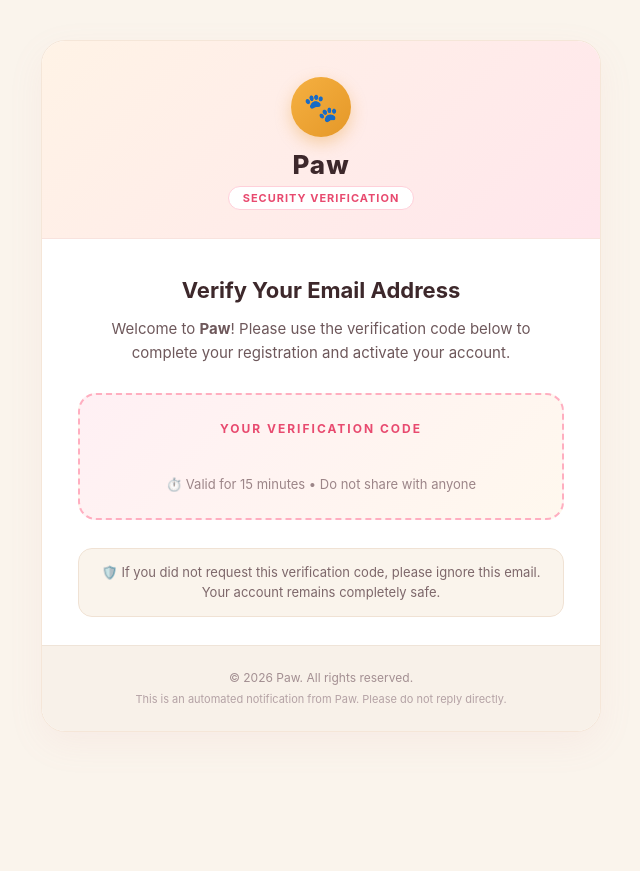
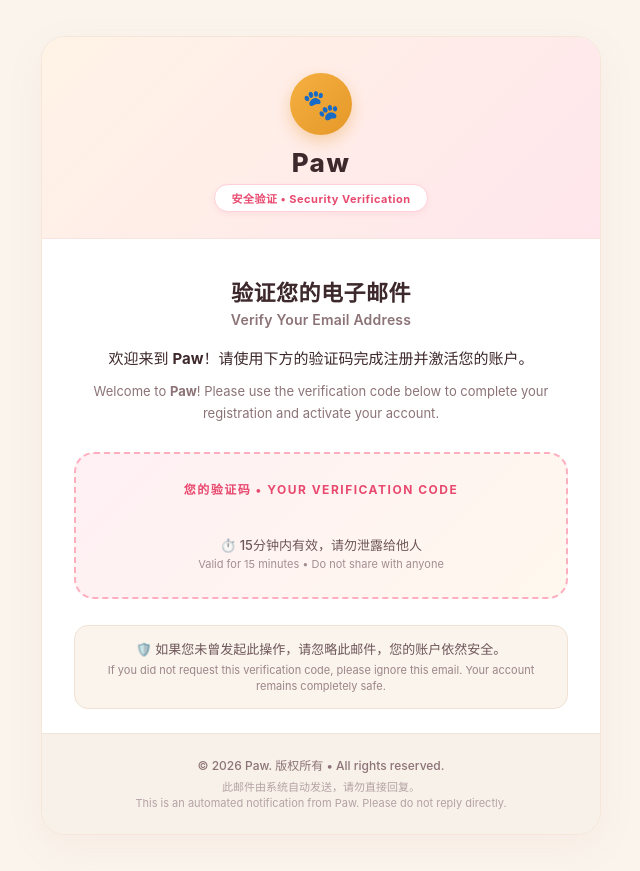
Before and after one commit to MohammadFahad1/Cammuac---Cat-Paw-Destiny, a Django app: template templates/otp_template.html in a window 1280 px wide. Shown: the whole page, without its empty margins (319-959 px from the left). Before the commit the page ends 732 px from the top, so only its background shows below. Run offline with Django 5.2, Linux system fonts and the light colour scheme; the template is opened without the code that fills it, so the values that code supplies are empty; parts of the project's set-up code (start-up, migrations or seed data) failed here and were passed over.

Commit message:
Email templated updated with chinese language

```diff
--- a/templates/otp_template.html
+++ b/templates/otp_template.html
@@ -1,10 +1,10 @@
 {% load static %}
 <!DOCTYPE html>
-<html lang="en">
+<html lang="zh-Hans">
 <head>
     <meta charset="utf-8">
     <meta name="viewport" content="width=device-width, initial-scale=1.0">
-    <title>Verify Your Email - Paw</title>
+    <title>验证码 Verification Code - Paw</title>
     <!--[if mso]>
     <style type="text/css">
         body, table, td {font-family: Arial, Helvetica, sans-serif !important;}
@@ -19,13 +19,13 @@
             padding: 0 !important;
             width: 100% !important;
             background-color: #FAF4EC;
-            font-family: -apple-system, BlinkMacSystemFont, 'Segoe UI', Roboto, Helvetica, Arial, sans-serif;
+            font-family: -apple-system, BlinkMacSystemFont, 'PingFang SC', 'Hiragino Sans GB', 'Microsoft YaHei', 'Segoe UI', Roboto, Helvetica, Arial, sans-serif;
             color: #3D282B;
         }
     </style>
 </head>
-<body style="margin: 0 !important; padding: 0 !important; background-color: #FAF4EC; font-family: -apple-system, BlinkMacSystemFont, 'Segoe UI', Roboto, Helvetica, Arial, sans-serif; color: #3D282B;">
-    <table border="0" cellpadding="0" cellspacing="0" width="100%" style="background-color: #FAF4EC; padding: 40px 15px;">
+<body style="margin: 0 !important; padding: 0 !important; background-color: #FAF4EC; font-family: -apple-system, BlinkMacSystemFont, 'PingFang SC', 'Hiragino Sans GB', 'Microsoft YaHei', 'Segoe UI', Roboto, Helvetica, Arial, sans-serif; color: #3D282B;">
+    <table border="0" cellpadding="0" cellspacing="0" width="100%" style="background-color: #FAF4EC; padding: 36px 12px;">
         <tr>
             <td align="center">
                 <!-- Main Container -->
@@ -33,78 +33,116 @@
 
                     <!-- Header with Warm Peach-Pink Gradient -->
                     <tr>
-                        <td align="center" style="background: linear-gradient(135deg, #FFF3E6 0%, #FFE6EC 100%); padding: 36px 24px 28px 24px; text-align: center; border-bottom: 1px solid #F8E3DE;">
+                        <td align="center" style="background: linear-gradient(135deg, #FFF3E6 0%, #FFE6EC 100%); padding: 36px 24px 26px 24px; text-align: center; border-bottom: 1px solid #F8E3DE;">
                             <!-- Circular Golden Paw Badge -->
                             <table border="0" cellpadding="0" cellspacing="0" style="margin: 0 auto 12px auto;">
                                 <tr>
-                                    <td align="center" style="width: 60px; height: 60px; background: linear-gradient(135deg, #F5B041 0%, #E59828 100%); border-radius: 50%; box-shadow: 0 6px 16px rgba(229, 152, 40, 0.35); text-align: center; vertical-align: middle; font-size: 28px; line-height: 60px;">
+                                    <td align="center" style="width: 62px; height: 62px; background: linear-gradient(135deg, #F5B041 0%, #E59828 100%); border-radius: 50%; box-shadow: 0 6px 16px rgba(229, 152, 40, 0.35); text-align: center; vertical-align: middle; font-size: 30px; line-height: 62px;">
                                         🐾
                                     </td>
                                 </tr>
                             </table>
 
                             <!-- Project Brand Name -->
-                            <h2 style="font-size: 26px; font-weight: 800; color: #3D282B; letter-spacing: 1px; margin: 0 0 6px 0;">Paw</h2>
+                            <h2 style="font-size: 26px; font-weight: 800; color: #3D282B; letter-spacing: 1.5px; margin: 0 0 6px 0;">Paw</h2>
 
-                            <!-- Badge -->
-                            <span style="display: inline-block; background-color: #FFFFFF; color: #E84A6F; font-size: 11px; font-weight: 700; letter-spacing: 1px; text-transform: uppercase; padding: 4px 14px; border-radius: 20px; border: 1px solid #FFD0DA;">
-                                Security Verification
+                            <!-- Bilingual Badge -->
+                            <span style="display: inline-block; background-color: #FFFFFF; color: #E84A6F; font-size: 11px; font-weight: 700; letter-spacing: 0.5px; padding: 5px 16px; border-radius: 20px; border: 1px solid #FFD0DA; box-shadow: 0 2px 6px rgba(232, 74, 111, 0.08);">
+                                安全验证 • Security Verification
                             </span>
                         </td>
                     </tr>
 
                     <!-- Main Body Content -->
                     <tr>
-                        <td style="padding: 38px 36px 28px 36px;">
-                            <!-- Title -->
-                            <h1 style="color: #3D282B; font-size: 22px; font-weight: 700; text-align: center; margin: 0 0 14px 0;">
-                                Verify Your Email Address
-                            </h1>
+                        <td style="padding: 36px 32px 24px 32px;">
+                            <!-- Bilingual Heading -->
+                            <div style="text-align: center; margin: 0 0 18px 0;">
+                                <h1 style="color: #3D282B; font-size: 22px; font-weight: 800; margin: 0 0 4px 0; letter-spacing: 0.5px;">
+                                    验证您的电子邮件
+                                </h1>
+                                <span style="font-size: 14px; font-weight: 600; color: #8C7377; display: block; letter-spacing: 0.2px;">
+                                    Verify Your Email Address
+                                </span>
+                            </div>
 
-                            <!-- Description Message -->
-                            <p style="text-align: center; margin: 0 0 28px 0; font-size: 15px; line-height: 1.6; color: #6E585B;">
+                            <!-- Bilingual Description Message -->
+                            <div style="text-align: center; margin: 0 0 28px 0; font-size: 14px; line-height: 1.7; color: #5C464A;">
                             {% if purpose == "Activation" or not purpose %}
-                                Welcome to <strong>Paw</strong>! Please use the verification code below to complete your registration and activate your account.
+                                <p style="margin: 0 0 8px 0; font-size: 15px; font-weight: 500; color: #3D282B;">
+                                    欢迎来到 <strong>Paw</strong>！请使用下方的验证码完成注册并激活您的账户。
+                                </p>
+                                <p style="margin: 0; font-size: 13px; color: #8C7377;">
+                                    Welcome to <strong>Paw</strong>! Please use the verification code below to complete your registration and activate your account.
+                                </p>
                             {% elif purpose == "Password Reset" %}
-                                We received a request to reset the password for your <strong>Paw</strong> account. Please use the verification code below to proceed.
+                                <p style="margin: 0 0 8px 0; font-size: 15px; font-weight: 500; color: #3D282B;">
+                                    我们收到了重置您 <strong>Paw</strong> 账户密码的请求。请使用下方的验证码继续操作。
+                                </p>
+                                <p style="margin: 0; font-size: 13px; color: #8C7377;">
+                                    We received a request to reset the password for your <strong>Paw</strong> account. Please use the verification code below to proceed.
+                                </p>
                             {% else %}
-                                Thank you for using <strong>Paw</strong>. Please use the verification code below to complete your verification.
+                                <p style="margin: 0 0 8px 0; font-size: 15px; font-weight: 500; color: #3D282B;">
+                                    感谢您使用 <strong>Paw</strong>。请使用下方的验证码完成身份验证。
+                                </p>
+                                <p style="margin: 0; font-size: 13px; color: #8C7377;">
+                                    Thank you for using <strong>Paw</strong>. Please use the verification code below to complete verification.
+                                </p>
                             {% endif %}
-                            </p>
+                            </div>
 
                             <!-- OTP Box -->
-                            <table border="0" cellpadding="0" cellspacing="0" width="100%" style="margin: 0 0 28px 0;">
+                            <table border="0" cellpadding="0" cellspacing="0" width="100%" style="margin: 0 0 26px 0;">
                                 <tr>
-                                    <td align="center" style="background: linear-gradient(135deg, #FFF0F4 0%, #FFF8EE 100%); border: 2px dashed #FFAEC0; border-radius: 18px; padding: 26px 20px; text-align: center;">
-                                        <div style="font-size: 12px; font-weight: 700; color: #E84A6F; letter-spacing: 2px; text-transform: uppercase; margin-bottom: 10px;">
-                                            Your Verification Code
+                                    <td align="center" style="background: linear-gradient(135deg, #FFF0F4 0%, #FFF8EE 100%); border: 2px dashed #FFAEC0; border-radius: 20px; padding: 26px 20px; text-align: center;">
+                                        <!-- Label -->
+                                        <div style="font-size: 12px; font-weight: 700; color: #E84A6F; letter-spacing: 1.5px; text-transform: uppercase; margin-bottom: 8px;">
+                                            您的验证码 • YOUR VERIFICATION CODE
                                         </div>
-                                        <div style="font-size: 38px; font-weight: 800; letter-spacing: 12px; color: #E84A6F; font-family: 'SF Pro Display', -apple-system, BlinkMacSystemFont, Consolas, monospace; display: inline-block; padding-left: 12px; margin: 4px 0;">
+
+                                        <!-- OTP Digits -->
+                                        <div style="font-size: 40px; font-weight: 800; letter-spacing: 12px; color: #E84A6F; font-family: 'SF Pro Display', -apple-system, BlinkMacSystemFont, Consolas, monospace; display: inline-block; padding-left: 12px; margin: 4px 0;">
                                             {{ otp }}
                                         </div>
-                                        <div style="font-size: 13px; color: #9C8588; margin-top: 10px;">
-                                            ⏱️ Valid for 15 minutes • Do not share with anyone
+
+                                        <!-- Expiration / Notice -->
+                                        <div style="font-size: 13px; color: #6E5659; font-weight: 500; margin-top: 10px;">
+                                            ⏱️ 15分钟内有效，请勿泄露给他人
+                                        </div>
+                                        <div style="font-size: 11px; color: #A38E91; margin-top: 3px;">
+                                            Valid for 15 minutes • Do not share with anyone
                                         </div>
                                     </td>
                                 </tr>
                             </table>
 
-                            <!-- Security Notice Card -->
+                            <!-- Security Notice Card (Bilingual) -->
                             <table border="0" cellpadding="0" cellspacing="0" width="100%">
                                 <tr>
-                                    <td style="background-color: #FAF4EC; border: 1px solid #F0E2D4; border-radius: 14px; padding: 14px 18px; text-align: center; font-size: 13px; line-height: 1.5; color: #7D676A;">
-                                        🛡️ If you did not request this verification code, please ignore this email. Your account remains completely safe.
+                                    <td style="background-color: #FAF4EC; border: 1px solid #F0E2D4; border-radius: 14px; padding: 14px 18px; text-align: center; color: #6E5659;">
+                                        <div style="font-size: 13px; line-height: 1.5; font-weight: 500; margin-bottom: 4px;">
+                                            🛡️ 如果您未曾发起此操作，请忽略此邮件，您的账户依然安全。
+                                        </div>
+                                        <div style="font-size: 11px; line-height: 1.4; color: #9C8588;">
+                                            If you did not request this verification code, please ignore this email. Your account remains completely safe.
+                                        </div>
                                     </td>
                                 </tr>
                             </table>
                         </td>
                     </tr>
 
-                    <!-- Footer -->
+                    <!-- Footer (Bilingual) -->
                     <tr>
-                        <td align="center" style="background-color: #F8F1E9; padding: 22px 24px; text-align: center; font-size: 12px; line-height: 1.6; color: #A38F92; border-top: 1px solid #EFE4D8;">
-                            <p style="margin: 0 0 4px 0;">&copy; {% if current_year %}{{ current_year }}{% else %}{% now "Y" %}{% endif %} Paw. All rights reserved.</p>
-                            <p style="margin: 0; font-size: 11px; color: #B4A2A5;">This is an automated notification from Paw. Please do not reply directly.</p>
+                        <td align="center" style="background-color: #F8F1E9; padding: 22px 24px; text-align: center; border-top: 1px solid #EFE4D8;">
+                            <p style="margin: 0 0 6px 0; font-size: 12px; color: #8C7377; font-weight: 500;">
+                                &copy; {% if current_year %}{{ current_year }}{% else %}{% now "Y" %}{% endif %} Paw. 版权所有 • All rights reserved.
+                            </p>
+                            <p style="margin: 0; font-size: 11px; color: #B4A2A5; line-height: 1.5;">
+                                此邮件由系统自动发送，请勿直接回复。<br>
+                                This is an automated notification from Paw. Please do not reply directly.
+                            </p>
                         </td>
                     </tr>
 
```
Also changed, not shown: apps/accounts/tasks.py (+16 -3 lines).
